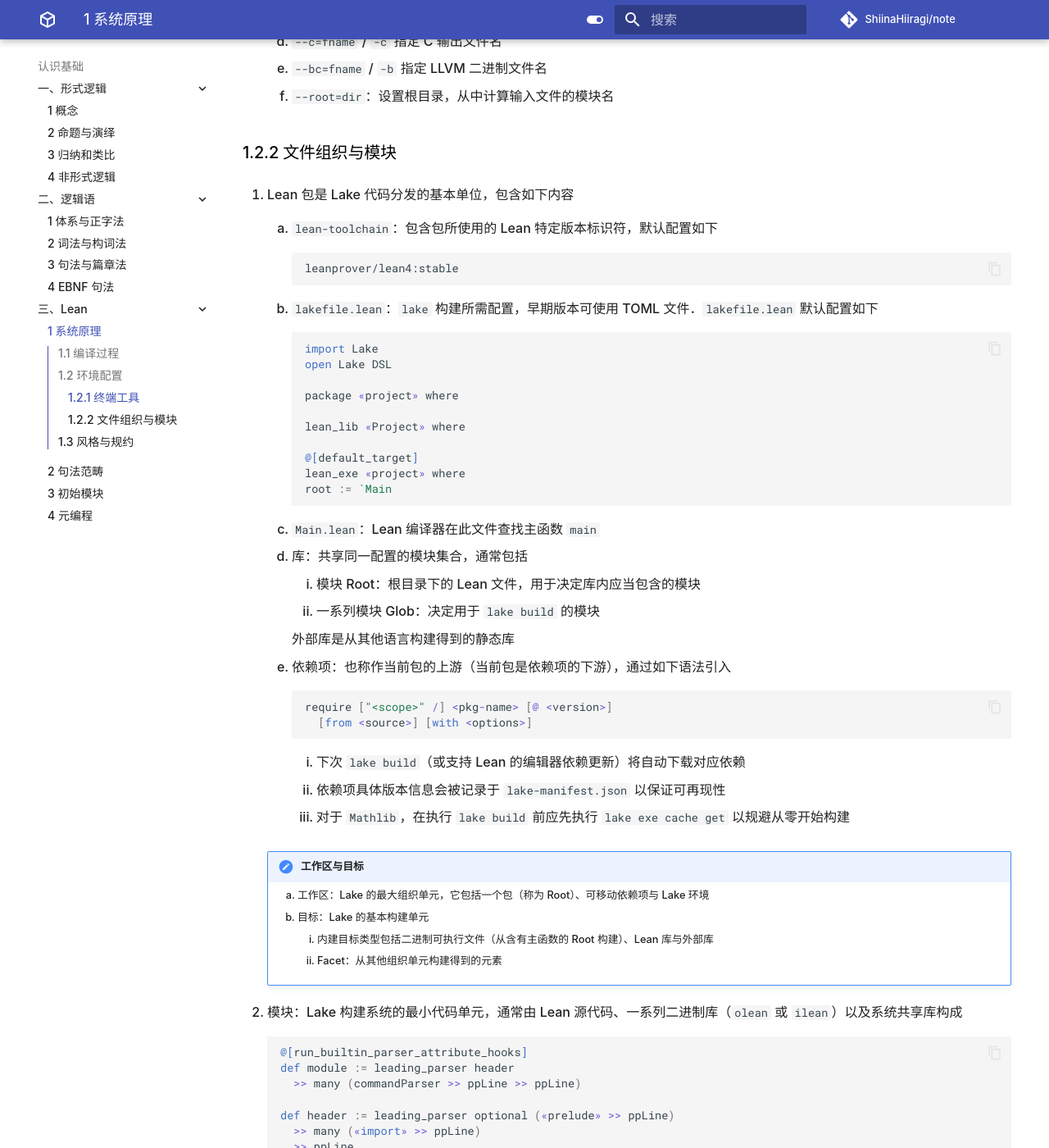
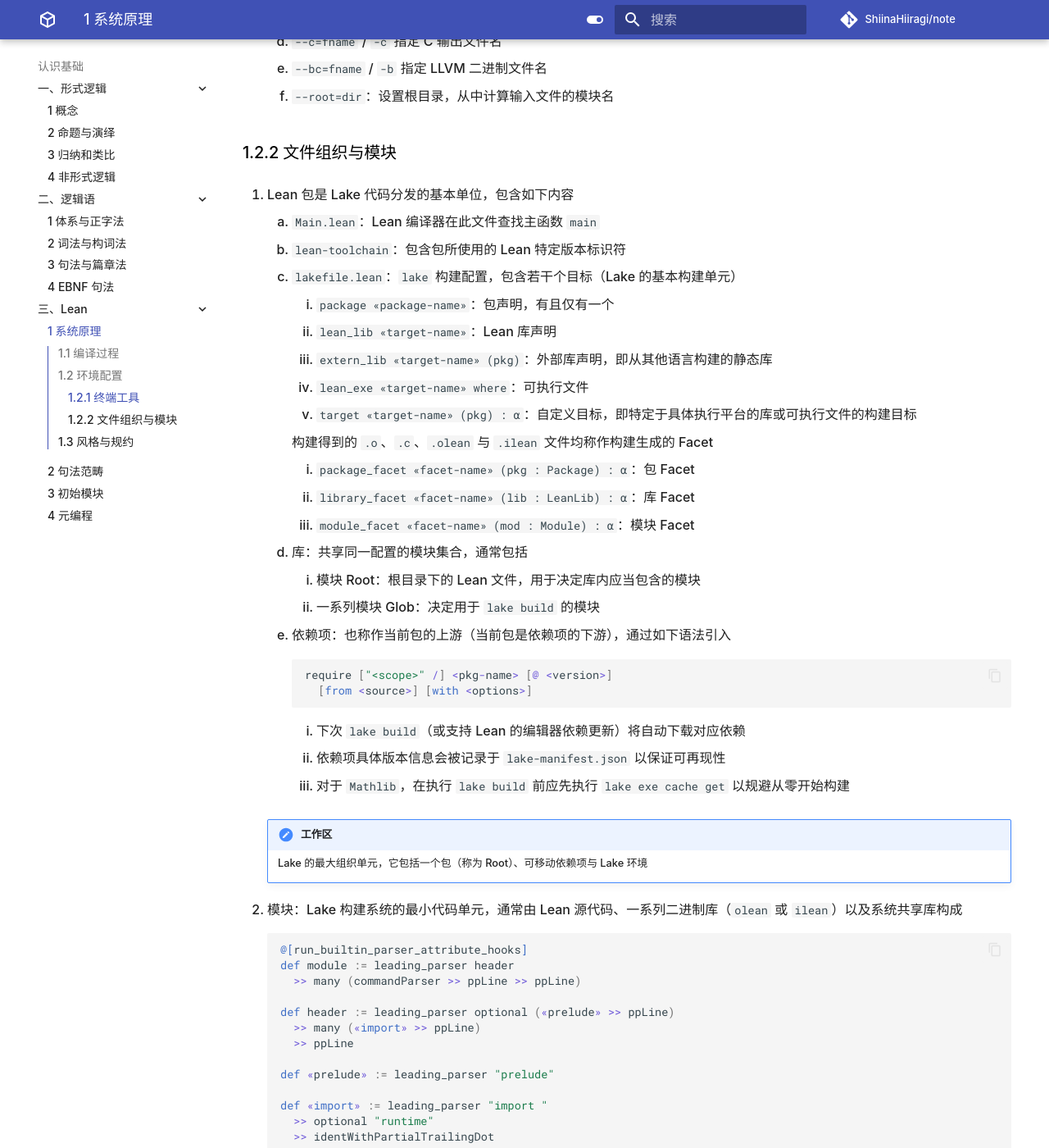
Before and after one commit to ShiinaHiiragi/note, an MkDocs documentation site: the page built from docs/cogn/lean/sys.md, in a window 1280 px wide and 1400 px high, scrolled down 1712 px. Shown: the whole window at 82% size. Built offline with MkDocs 1.6.1 and Material for MkDocs 9.7.7, drawn with Linux system fonts in a browser that asks for light colours; comment, search, counter and statistics services are not loaded.

Commit message:
change lake

````diff
--- a/docs/cogn/lean/sys.md
+++ b/docs/cogn/lean/sys.md
@@ -61,34 +61,24 @@
 
 ### 1.2.2 文件组织与模块
 1. Lean 包是 Lake 代码分发的基本单位，包含如下内容
-    1. `lean-toolchain`：包含包所使用的 Lean 特定版本标识符，默认配置如下
+    1. `Main.lean`：Lean 编译器在此文件查找主函数 `main`
+    2. `lean-toolchain`：包含包所使用的 Lean 特定版本标识符
+    3. `lakefile.lean`：`lake` 构建配置，包含若干个目标（Lake 的基本构建单元）
+        1. `package «package-name»`：包声明，有且仅有一个
+        2. `lean_lib «target-name»`：Lean 库声明
+        3. `extern_lib «target-name» (pkg)`：外部库声明，即从其他语言构建的静态库
+        4. `lean_exe «target-name» where`：可执行文件
+        5. `target «target-name» (pkg) : α`：自定义目标，即特定于具体执行平台的库或可执行文件的构建目标
 
-        ```plaintext
-        leanprover/lean4:stable
-        ```
+        构建得到的 `.o`、`.c`、`.olean` 与 `.ilean` 文件均称作构建生成的 Facet
 
-    2. `lakefile.lean`：`lake` 构建所需配置，早期版本可使用 TOML 文件．`lakefile.lean` 默认配置如下
+        1. `package_facet «facet-name» (pkg : Package) : α`：包 Facet
+        2. `library_facet «facet-name» (lib : LeanLib) : α`：库 Facet
+        3. `module_facet «facet-name» (mod : Module) : α`：模块 Facet
 
-        ```lean
-        import Lake
-        open Lake DSL
-
-        package «project» where
-
-        lean_lib «Project» where
-
-        @[default_target]
-        lean_exe «project» where
-        root := `Main
-        ```
-
-    3. `Main.lean`：Lean 编译器在此文件查找主函数 `main`
     4. 库：共享同一配置的模块集合，通常包括
         1. 模块 Root：根目录下的 Lean 文件，用于决定库内应当包含的模块
         2. 一系列模块 Glob：决定用于 `lake build` 的模块
-
-        外部库是从其他语言构建得到的静态库
-
     5. 依赖项：也称作当前包的上游（当前包是依赖项的下游），通过如下语法引入
 
         ```lean
@@ -100,11 +90,8 @@
         2. 依赖项具体版本信息会被记录于 `lake-manifest.json` 以保证可再现性
         3. 对于 `Mathlib`，在执行 `lake build` 前应先执行 `lake exe cache get` 以规避从零开始构建
 
-    !!! note "工作区与目标"
-        1. 工作区：Lake 的最大组织单元，它包括一个包（称为 Root）、可移动依赖项与 Lake 环境
-        2. 目标：Lake 的基本构建单元
-            1. 内建目标类型包括二进制可执行文件（从含有主函数的 Root 构建）、Lean 库与外部库
-            2. Facet：从其他组织单元构建得到的元素
+    !!! note "工作区"
+        Lake 的最大组织单元，它包括一个包（称为 Root）、可移动依赖项与 Lake 环境
 
 2. 模块：Lake 构建系统的最小代码单元，通常由 Lean 源代码、一系列二进制库（`olean` 或 `ilean`）以及系统共享库构成
 
````
Also changed, not shown: docs/cogn/lean/cat.md (+1 -1 lines).
